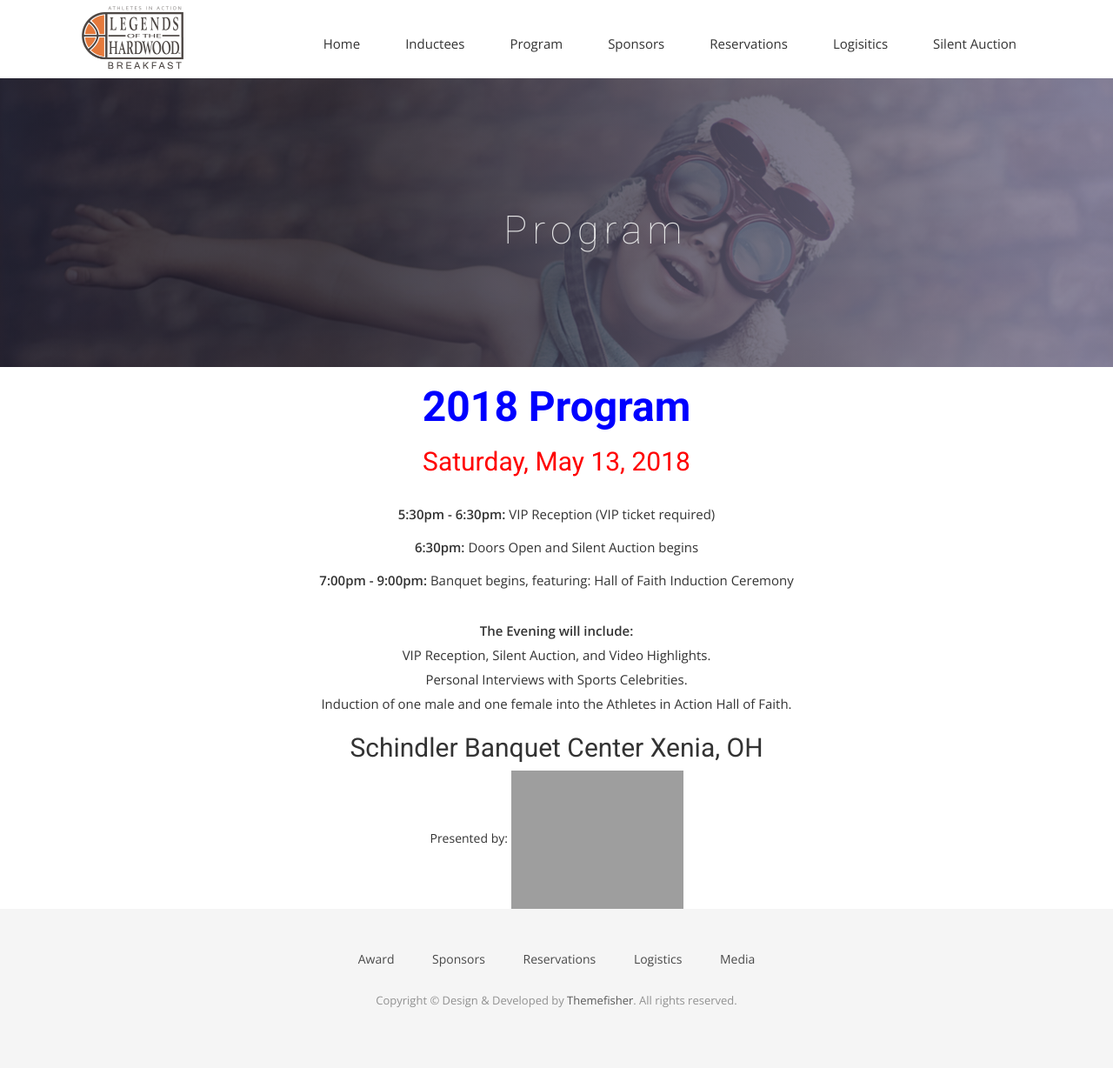
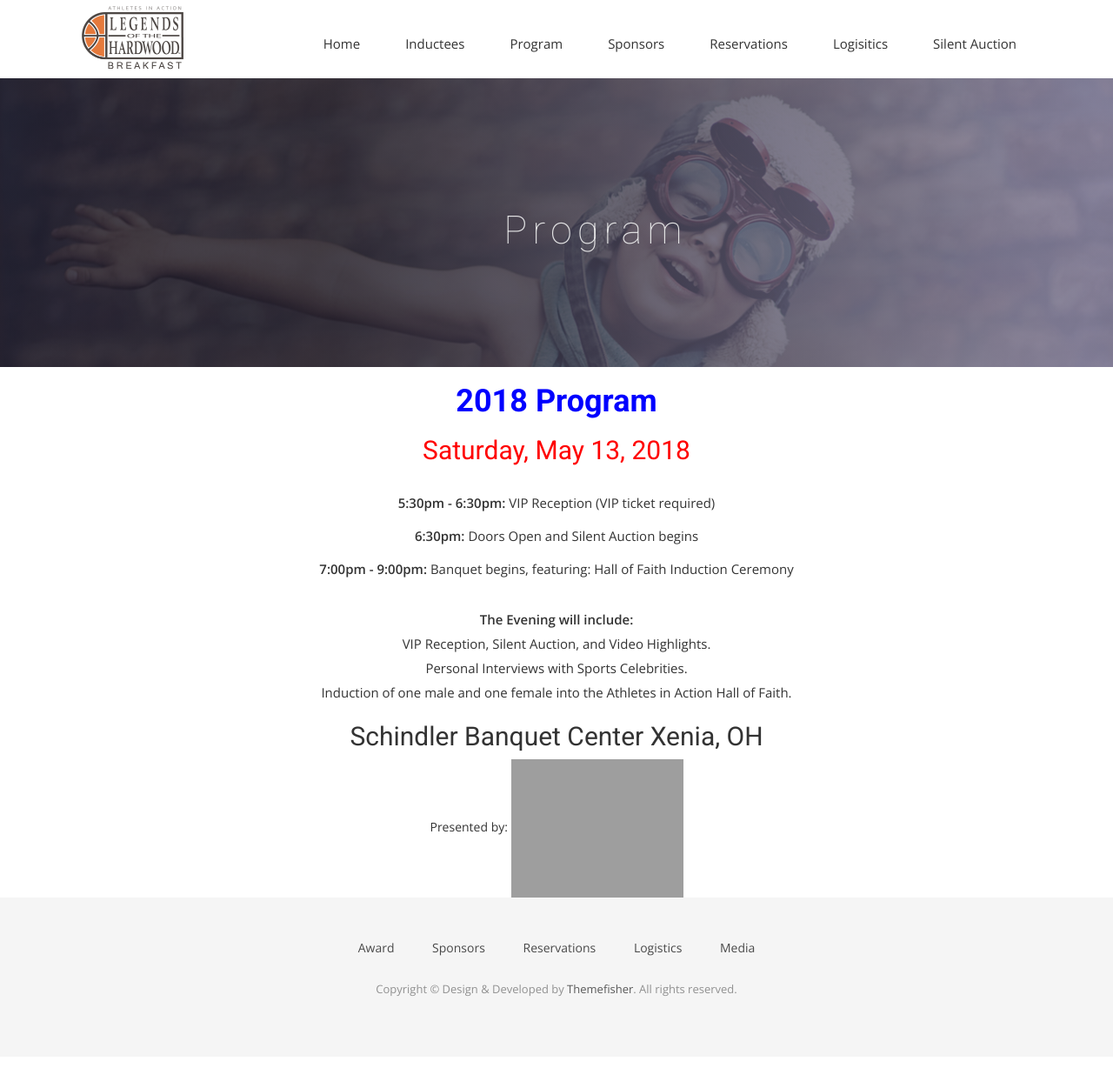
Before and after one commit to CruGlobal/NightofChampions, a Jekyll site: the page built from program.markdown, in a window 1280 px wide. Shown: the whole page at 87% size. Built offline with Jekyll 4.4.1, drawn with Linux system fonts in a browser that asks for light colours; nearby versions of some CDN libraries; some web fonts are replaced; our own code applies the rules of GitHub Pages for plain Markdown files; grey boxes are pictures that could not be loaded.

Commit message:
Updated Program

```diff
--- a/program.markdown
+++ b/program.markdown
@@ -7,7 +7,7 @@ position: 1
 <div style="text-align: center;">
 
 <h1><b>
-<font size="10" color="Blue">2018 Program</font>
+<font color="Blue">2018 Program</font>
 </b>
 </h1>
 </div>
```
